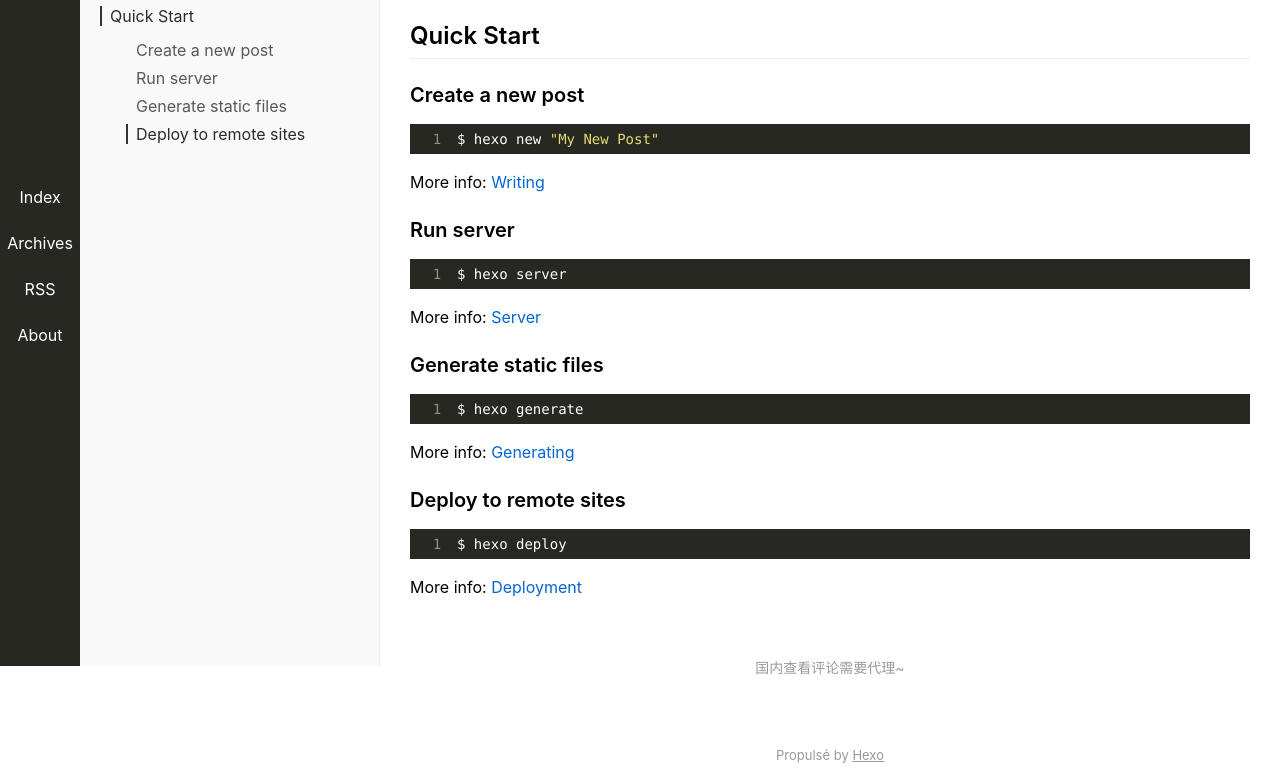
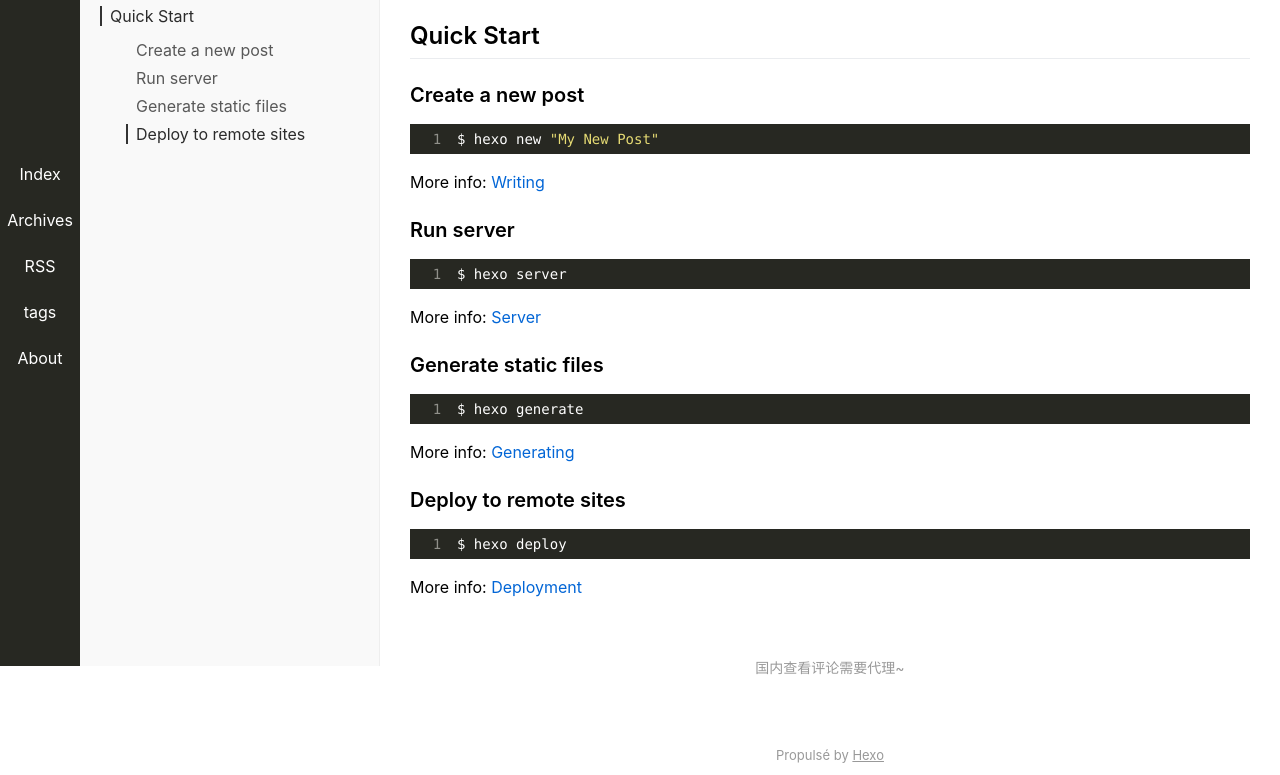
Before and after one commit to rip1s/unamer.github.io, a plain HTML site: page 2018/03/19/hello-world/index.html in a window 1280 px wide. Shown: the part 134-909 px from the top of the page. Drawn offline with nearby package versions, Linux system fonts and the light colour scheme; a script that the page names is missing; files whose address does not match are found by name.

Commit message:
Site updated: 2018-03-19 21:15:42

```diff
--- a/2018/03/19/hello-world/index.html
+++ b/2018/03/19/hello-world/index.html
@@ -50,6 +50,12 @@ M" />
 
         <li class="nav-item">
             <a class="nav-link" href="/atom.xml">RSS</a>
+        </li>
+
+
+
+        <li class="nav-item">
+            <a class="nav-link" href="/tags">tags</a>
         </li>
 
 
```
Also changed, not shown: archives/2018/03/index.html (+6 -0 lines), archives/2018/index.html (+6 -0 lines), archives/index.html (+6 -0 lines), index.html (+6 -0 lines).
